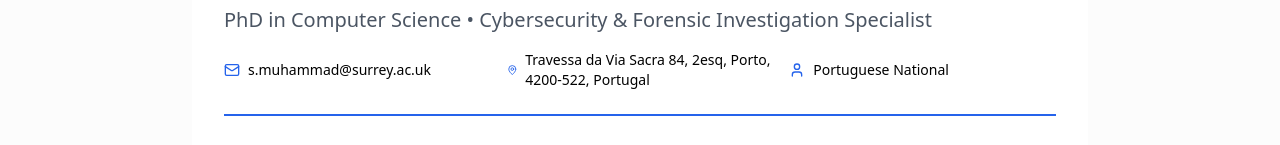
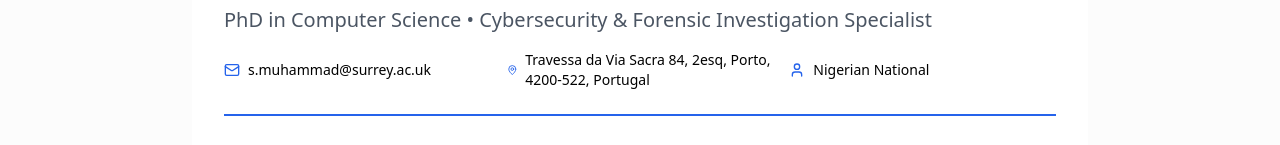
Before and after one commit to SadiqShehu111/sadiq, a React (Vite) app: page /cv in a window 1280 px wide. Shown: the part 142-287 px from the top of the page. Built offline with nearby package versions, Linux system fonts and the light colour scheme.

Commit message:
Update nationality to Nigerian
Co-authored-by: SadiqShehu111 <70853808+SadiqShehu111@users.noreply.github.com>

```diff
--- a/src/components/DownloadableCV.tsx
+++ b/src/components/DownloadableCV.tsx
@@ -25,7 +25,7 @@ export const DownloadableCV = () => {
           </div>
           <div className="flex items-center gap-2">
             <User className="w-4 h-4 text-blue-600" />
-            <span>Portuguese National</span>
+            <span>Nigerian National</span>
           </div>
         </div>
       </div>
```
